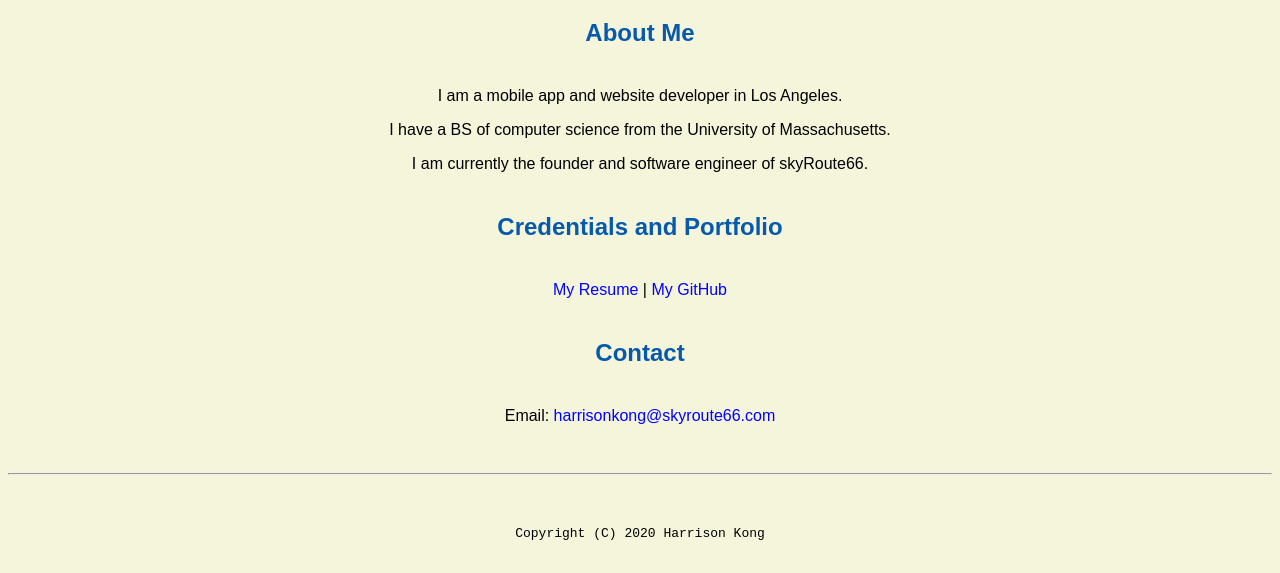
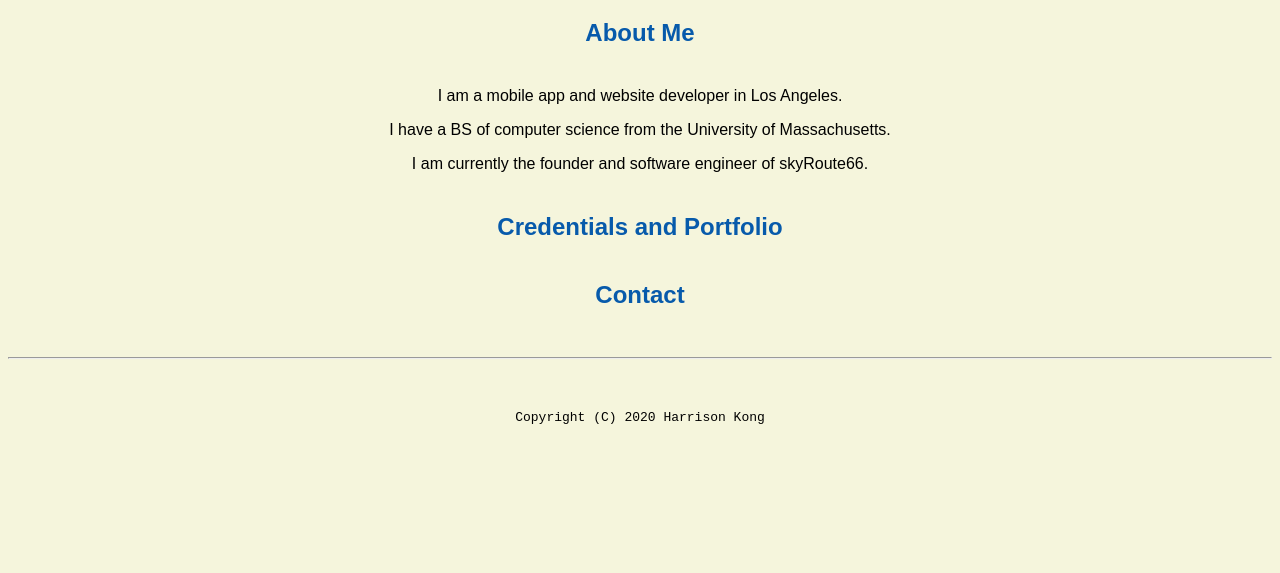
Before and after one commit to anushaanumula/aanumula.github.io, a plain HTML site: page index.html in a window 1280 px wide. Shown: the part 516-1089 px from the top of the page. After the commit the page ends 973 px from the top, so only its background shows below. Drawn offline with Linux system fonts and the light colour scheme.

Commit message:
Update index.html

```diff
--- a/index.html
+++ b/index.html
@@ -36,13 +36,13 @@
   <!-- add a section called "Credentials and Portofolio -->
   <h2>Credentials and Portfolio</h2>
 
-  <!-- add two hyperlinks to resume page and github page separated by a vertical line -->
-  <p><a href="resume.html">My Resume</a> | <a href="https://github.com/harrisonkong" target="_blank">My GitHub</a></p>
+  <!-- add two hyperlinks to resume page and github page separated by a vertical line
+  <p><a href="resume.html">My Resume</a> | <a href="https://github.com/harrisonkong" target="_blank">My GitHub</a></p>-->
 
   <h2>Contact</h2>
 
-  <!-- add a link to let visitor to send you an email easily! -->
-  <p>Email: <a href="mailto:harrisonkong@skyroute66.com" target="_blank">harrisonkong@skyroute66.com</a></p>
+  <!-- add a link to let visitor to send you an email easily!
+  <p>Email: <a href="mailto:harrisonkong@skyroute66.com" target="_blank">harrisonkong@skyroute66.com</a></p>-->
 
   <!-- don't post physical address, personal phone number or other personal information on the web! -->
 </body>
```
